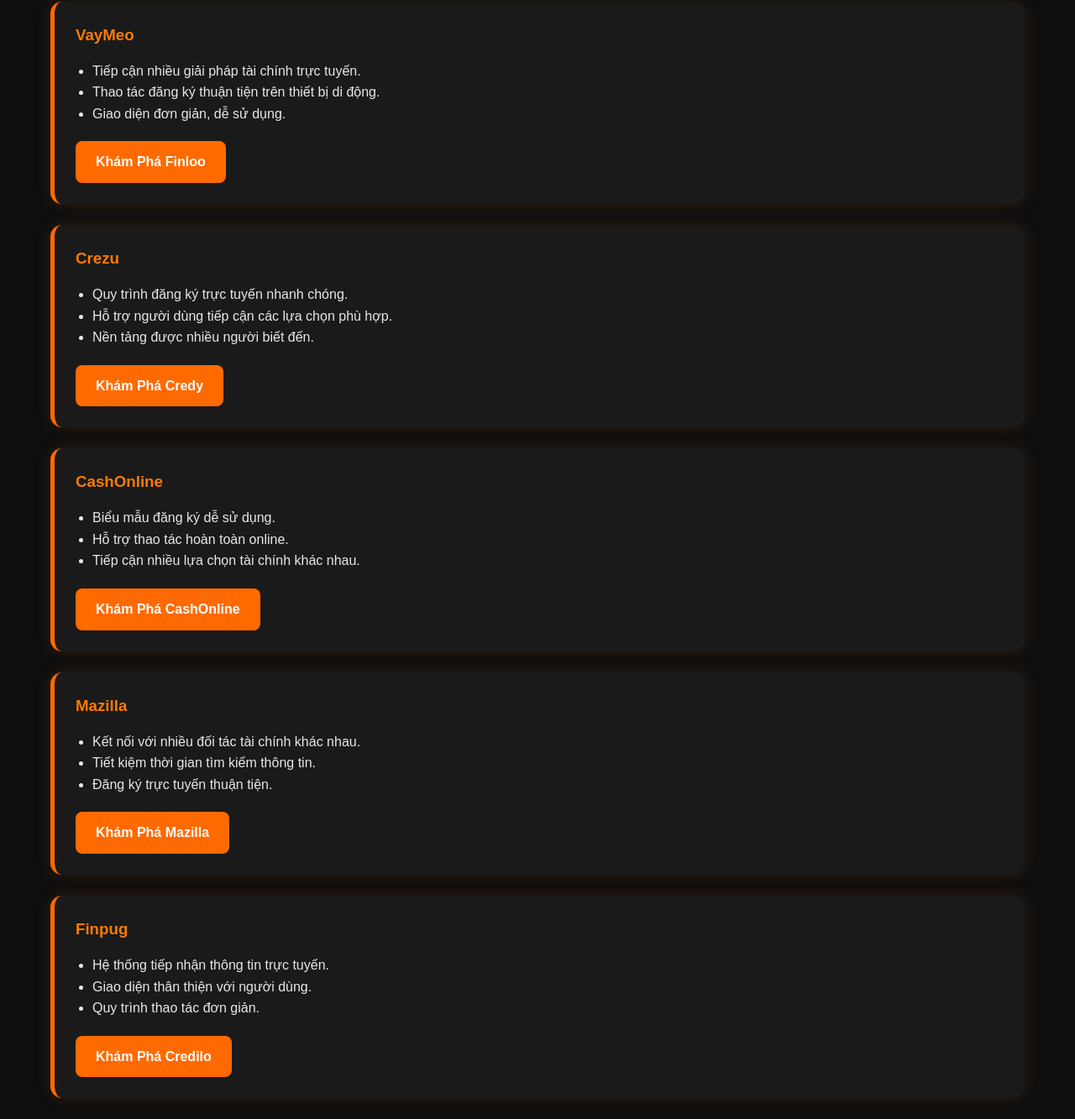
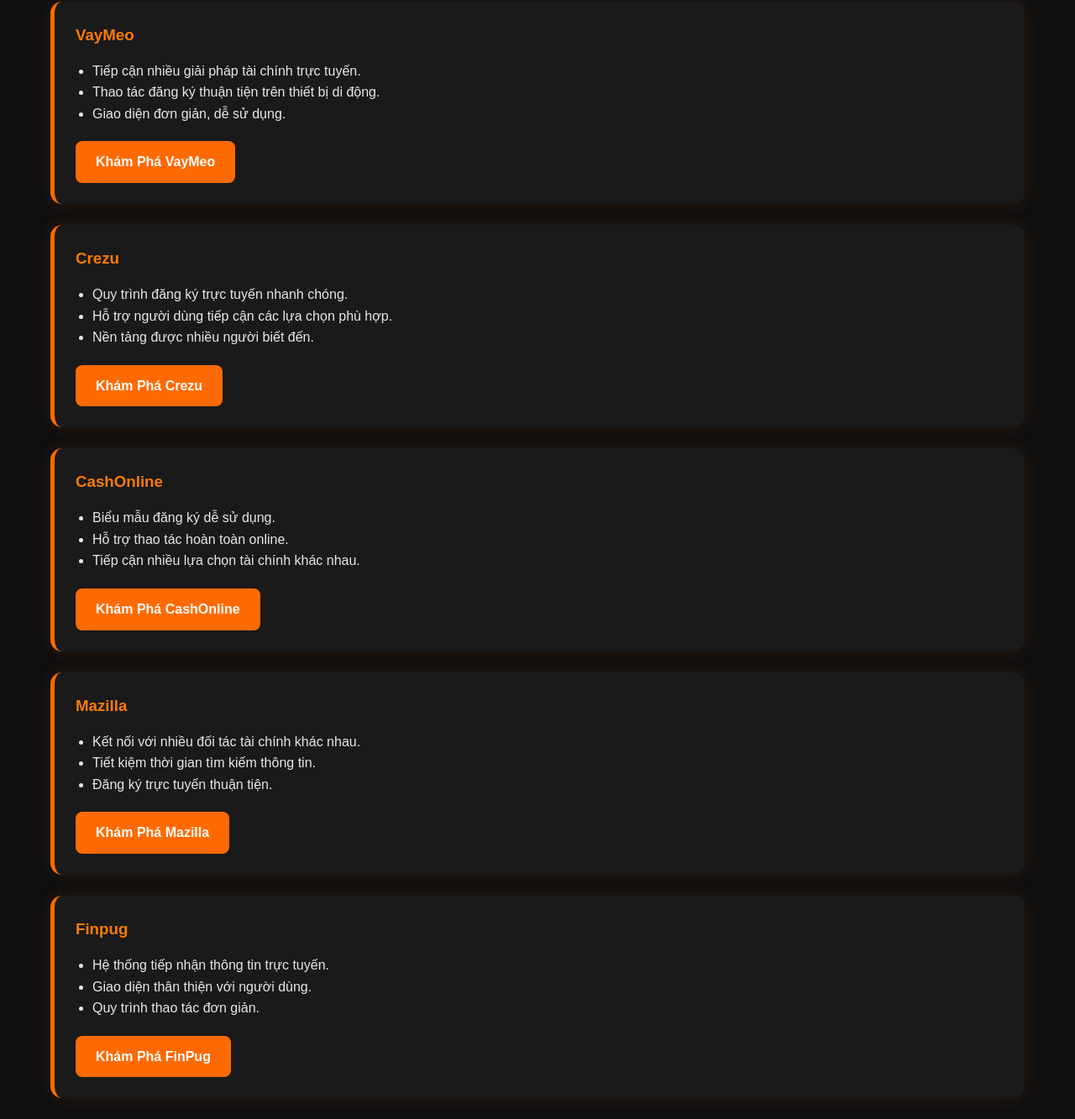
Before and after one commit to manhmaicuong123-debug/financechoice, a plain HTML site: page index.html in a window 1280 px wide. Shown: the part 787-2120 px from the top of the page at 84% size. Drawn offline with Linux system fonts and the light colour scheme.

Commit message:
Update loan offer links in index.html

```diff
--- a/index.html
+++ b/index.html
@@ -229,7 +229,7 @@
 <li>Thao tác đăng ký thuận tiện trên thiết bị di động.</li>
 <li>Giao diện đơn giản, dễ sử dụng.</li>
 </ul>
-<a href="https://go.leadgid.com/aff_c?aff_id=148677&offer_id=7065" class="btn">Khám Phá Finloo</a>
+<a href="https://go.leadgid.com/aff_c?aff_id=148677&offer_id=7065" class="btn">Khám Phá VayMeo</a>
 </div>
 
 <div class="loan-card">
@@ -239,7 +239,7 @@
 <li>Hỗ trợ người dùng tiếp cận các lựa chọn phù hợp.</li>
 <li>Nền tảng được nhiều người biết đến.</li>
 </ul>
-<a href="https://go.leadgid.com/aff_c?aff_id=148677&offer_id=5092" class="btn">Khám Phá Credy</a>
+<a href="https://go.leadgid.com/aff_c?aff_id=148677&offer_id=5092" class="btn">Khám Phá Crezu</a>
 </div>
 
 <div class="loan-card">
@@ -269,7 +269,7 @@
 <li>Giao diện thân thiện với người dùng.</li>
 <li>Quy trình thao tác đơn giản.</li>
 </ul>
-<a href="https://go.leadgid.com/aff_c?aff_id=148677&offer_id=6561" class="btn">Khám Phá Credilo</a>
+<a href="https://go.leadgid.com/aff_c?aff_id=148677&offer_id=6561" class="btn">Khám Phá FinPug</a>
 </div>
 
 
```
